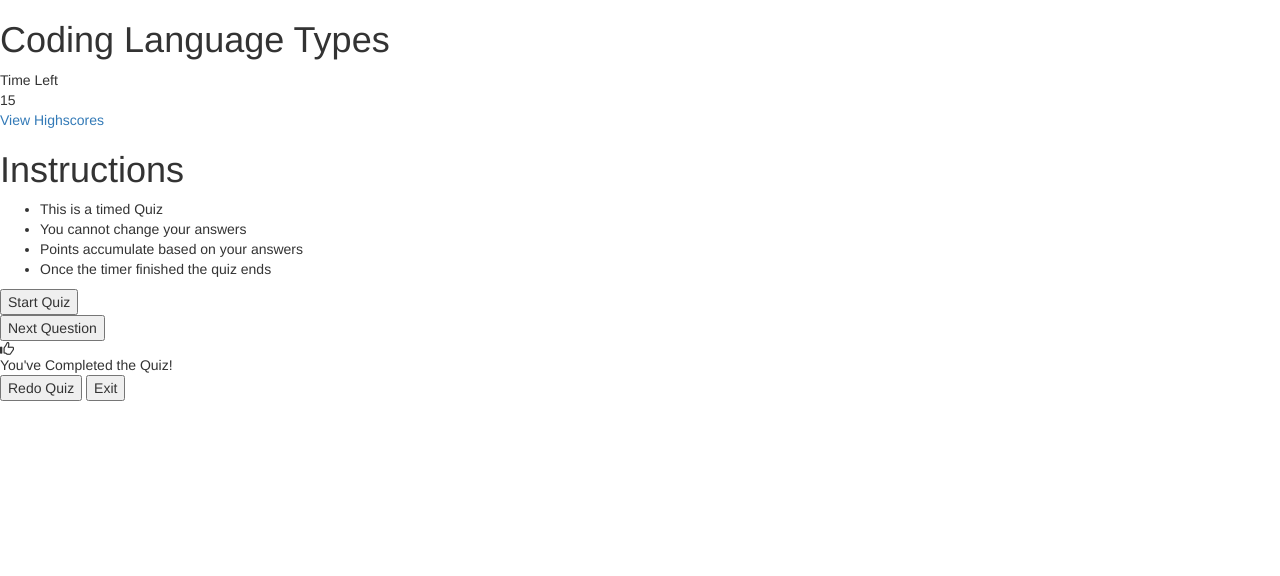
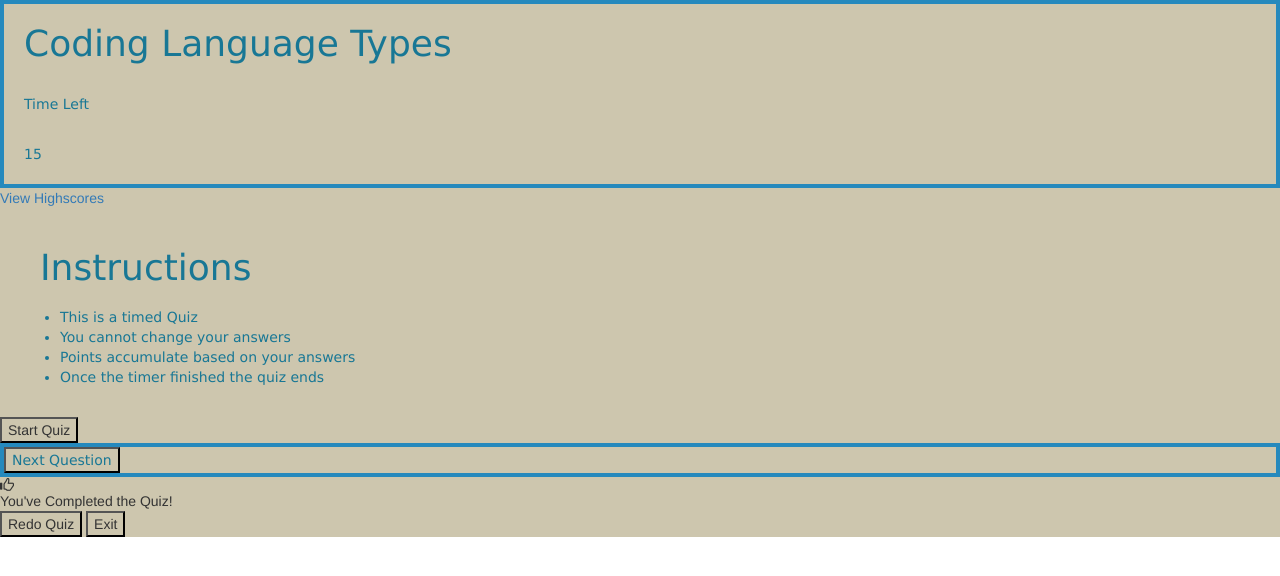
Before and after one commit to BriMoreno/quiz-game, a plain HTML site: page index.html in a window 1280 px wide. Drawn offline with nearby package versions, Linux system fonts and the light colour scheme; files that its build step writes are made by us from their sources; a script that the page names is missing.

Commit message:
added some styling

```diff
--- a/assets/css code/style.css
+++ b/assets/css code/style.css
@@ -1,15 +1,17 @@
 :root {
-    --bgColor: #2589BD; Blue NCS
-    --textColor: #187795; Teal Blue
-    --btnColor: #38686A; Ming
-    --bordeColor: #A3B4A2; Laurel Green
-    --accentColor: #CDC6AE; Bone
+    --accentColor: #2589BD;         /*Blue NCS*/
+    --textColor: #187795;       /*Teal Blue*/
+    --btnColor: #38686A;        /*Ming*/
+    --bordeColor: #A3B4A2;      /*Laurel Green*/
+    --bgColor: #CDC6AE;     /*Bone*/
     --font: Verdana,sans-serif;
 }
+
 * {
     margin:auto;
     padding:auto;
     box-sizing:border-box;
+    background-color: var(--bgColor);
 }
 
 /*class names
@@ -37,3 +39,24 @@ buttons
 restart
 quit
 */
+.time-left,
+.timer-sec,
+h1,
+.intro {
+    color:var(--textColor);
+    font-family:var(--font);
+    margin:10px;
+    padding:10px;
+
+}
+
+footer,
+header {
+    color:var(--textColor);
+    font-family:var(--font);
+    border: solid 4px var(--accentColor);
+}
+
+button {
+
+}
--- a/index.html
+++ b/index.html
@@ -5,7 +5,7 @@
     <meta http-equiv="X-UA-Compatible" content="ie=edge">
     <title>Quiz</title>
     <link rel="stylesheet" href="https://maxcdn.bootstrapcdn.com/bootstrap/3.3.7/css/bootstrap.min.css">
-    <link rel="stylesheet" href="./style.css">
+    <link rel="stylesheet" href="assets/css code/style.css">
   </head>
 
   <header>
```
